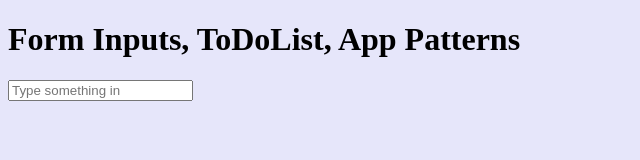
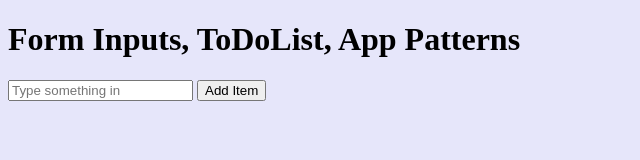
Before and after one commit to jacobbisaacson/vanilla-forms-apps-todo, a plain HTML site: page index.html in a window 1280 px wide. Shown: the whole page, without its empty margins (0-640 px from the left). Drawn offline with Linux system fonts and the light colour scheme.

Commit message:
Added button. PROMPT: add listener that logs when button is clicked

```diff
--- a/index.html
+++ b/index.html
@@ -10,7 +10,7 @@
 
 
   <input type="text" name="demoInput" placeholder="Type something in" />
-
+  <button id="add-item">Add Item</button>
 
 
   <script src="js/app.js"></script>
--- a/js/app.js
+++ b/js/app.js
@@ -1 +1,5 @@
 console.log("form inputs, to-do list, patterns for building apps");
+
+
+
+// add a listener to make a console log happen when the button is clicked
```
